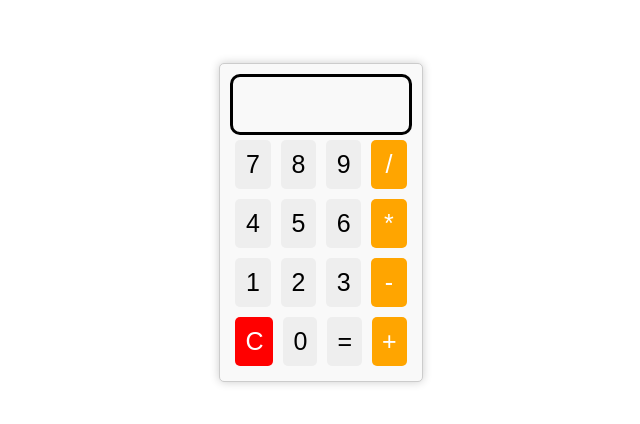
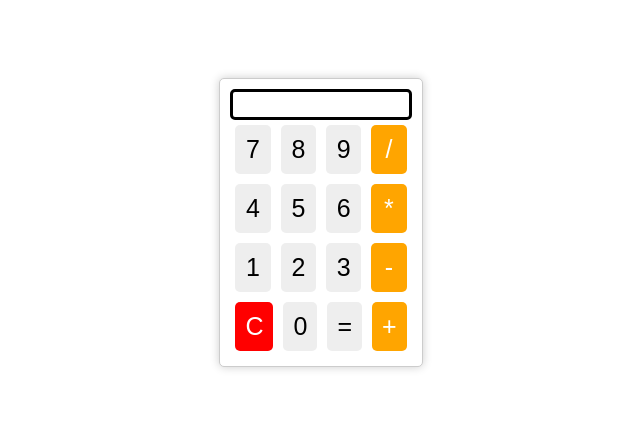
Before and after one commit to azertymj/Devoir_club, a plain HTML site: page js calculatrice/index.html in a window 1280 px wide. Shown: the part 186-610 px from the top of the page, without its empty margins (319-959 px from the left). Drawn offline with Linux system fonts and the light colour scheme.

Commit message:
upgrade js calculator

```diff
--- a/js calculatrice/index.html
+++ b/js calculatrice/index.html
@@ -6,6 +6,8 @@
     <meta name="viewport" content="width=device-width, initial-scale=1.0">
     <title>Document</title>
     <link rel="stylesheet" href="style.css">
+      <link href="./Calculator.ttf" rel="stylesheet" type="text/css">
+
 </head>
 <body>
 
--- a/js calculatrice/style.css
+++ b/js calculatrice/style.css
@@ -4,6 +4,7 @@ body {
     display: flex;
     justify-content: center;
     height: 100vh;
+    font-family: 'Calculator';
   }
 
 .calculator {
@@ -11,7 +12,7 @@ body {
     border: 1px solid #ccc;
     border-radius: 5px;
     padding: 10px;
-    background-color: #f9f9f9;
+    background-color: #ffffff;
     box-shadow: 0 0 10px rgba(0, 0, 0, 0.2);
 
   }
@@ -44,18 +45,16 @@ body {
   .screen{
     display: flex;
     justify-content: flex-end;
-    min-height: 55px;
+    height:25px;
     border: 3px solid black;
-    border-radius: 10px;
+    border-radius: 5px;
 
   }
 
 
   p{
     display: flex;
+    margin: 0;
     margin-right: 10px;
+    align-items: flex-end;
   }
-
-  button:hover{
-    transform: scale(50%);
-  }
```
Also changed, not shown: js calculatrice/Calculator.ttf (added).
